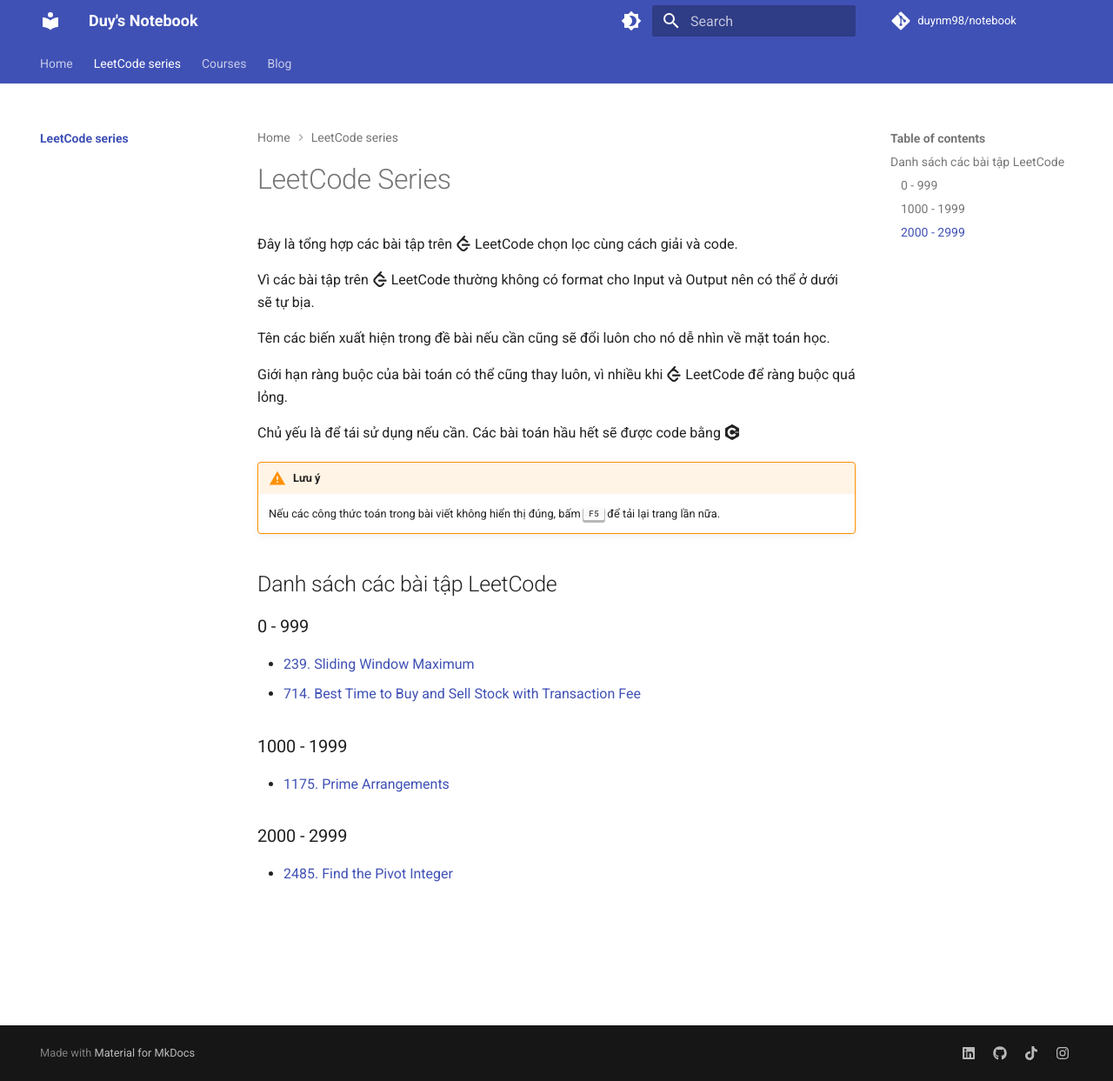
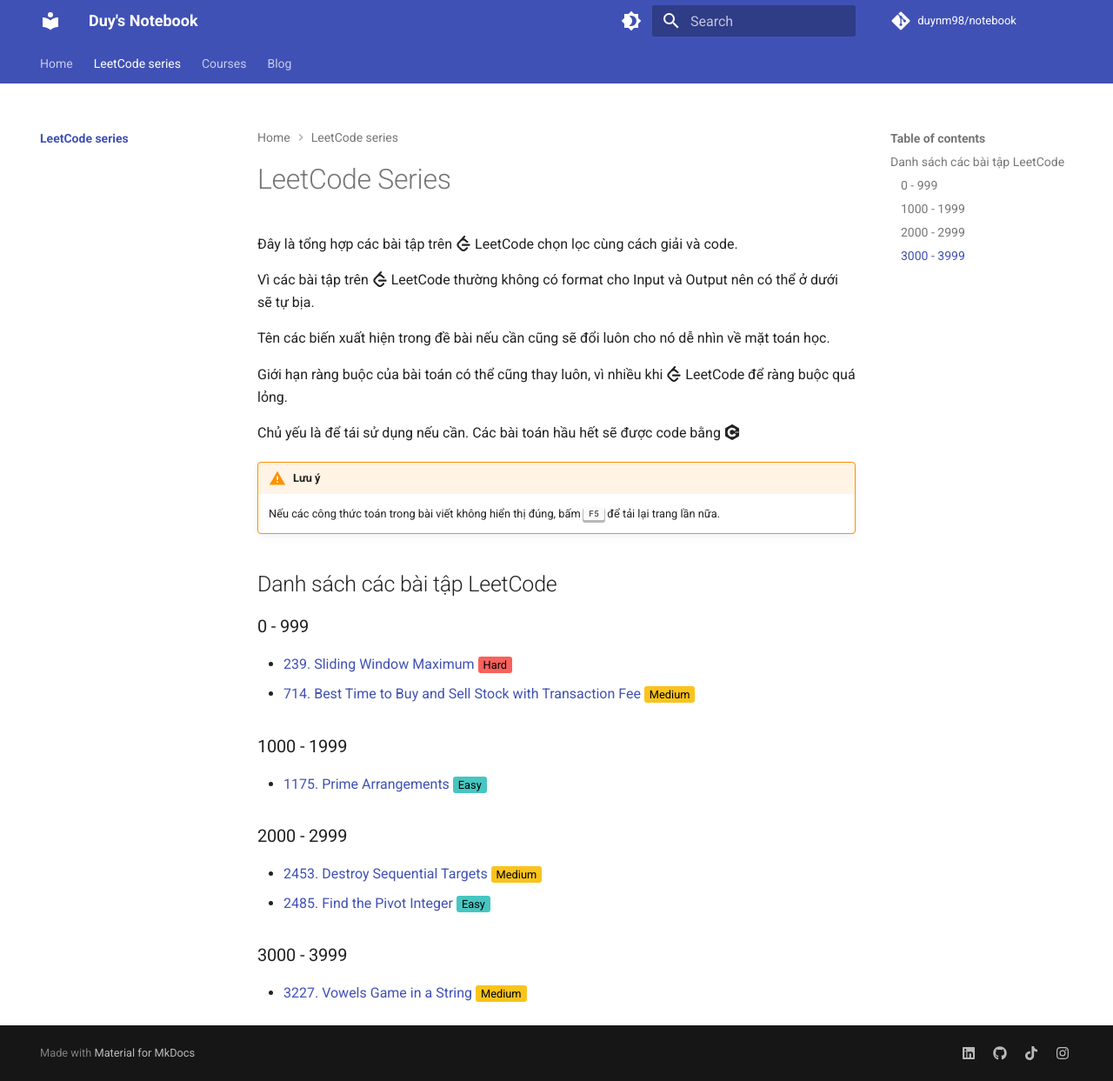
Before and after one commit to duy07t1k23cht/notebook, an MkDocs documentation site: the page built from docs/leetcode/index.md, in a window 1280 px wide and 1243 px high. Shown: the whole window at 87% size. Built offline with MkDocs 1.6.1 and Material for MkDocs 9.7.7, drawn with Linux system fonts in a browser that asks for light colours; comment, search, counter and statistics services are not loaded; some of the changed lines change nothing that is shown.

Commit message:
Some change

````diff
--- /dev/null
+++ b/docs/leetcode/2453.md
@@ -0,0 +1,92 @@
+# 2453. Destroy Sequential Targets
+
+--8<-- "utils/tag-medium.html"
+
+Cho mảng `nums` được đánh số bắt đầu từ $0$ và gồm các số nguyên dương. Mỗi số của mảng `nums` biểu diễn một mục tiêu ở trên trục số. Ngoài ra bạn được cho một số nguyên dương `space`.
+
+Bạn có một cỗ máy có thể tiêu diệt các mục tiêu. Nếu nạp cho máy một số `nums[i]` thì máy sẽ tiêu diệt được tất cả các số nguyên có dạng `nums[i] + c * space`, trong đó `c` là một số nguyên không âm bất kỳ. Bạn muốn tiêu diệu nhiều mục tiêu trong mảng `nums` nhất có thể.
+
+**Yêu cầu:** Hãy tìm giá trị `nums[i]` nhỏ nhất mà bạn có thể nạp cho cỗ máy sao cho số lượng mục tiêu trong mảng `nums` bị tiêu diệt là nhiều nhất.
+
+**Ràng buộc**
+
+- $1 \leq$ `nums.length` $\leq 10^5$
+- $1 \leq$ `nums[i]` $\leq 10^9$
+- $1 \leq$ `space` $\leq 10^9$
+
+**Ví dụ**
+
+!!! quote "Ví dụ 1"
+    ```title="Input"
+    nums = [3,7,8,1,1,5], space = 2
+    ```
+    ```title="Output"
+    1
+    ```
+    Giải thích: Ta chọn `nums[3]` để nạp cho cỗ máy. Cỗ máy sẽ tiêu diệt được 5 mục tiêu là `1`, `3`, `5`, `7`, `9`. Không có cách nào tiêu diệt được nhiều hơn 5 mục tiêu.
+
+!!! quote "Ví dụ 2"
+    ```title="Input"
+    nums = [1,3,5,2,4,6], space = 2
+    ```
+    ```title="Output"
+    1
+    ```
+    Giải thích: Ta chọn `nums[0]` hoặc `nums[3]` để nạp cho cỗ máy, cỗ máy có thể tiêu diệt được 3 mục tiêu. Không có cách nào tiêu diệt được nhiều hơn 3 mục tiêu. Vì `nums[0]` $<$ `nums[3]` nên ta chọn `nums[0]`.
+
+??? info "Link nộp bài"
+
+    [2453. Destroy Sequential Targets](https://leetcode.com/problems/destroy-sequential-targets/description/)
+
+---
+
+??? Success "Solution"
+
+    **Nhận xét:** Khi nạp cho cỗ máy một số `x` thì tất cả các số có cùng số dư với `x` khi chia cho `space` đều sẽ bị tiêu diệt.
+
+    Vậy ta cần tìm `nums[i]` sao cho trong mảng `nums` chứa nhiều số có cùng số dư với nó nhất khi chia cho `space`. Ta làm như sau:
+
+    - Tạo một hash table `counts` trong đó `counts[x]` là số lượng phần tử trong mảng `nums` chia cho `space` dư `x`.
+    - Tìm `maxTarget` là $\max$ của `counts`
+    - Trong các `nums[i]` có `counts[nums[i] % space] == maxTarget`, chọn ra số nhỏ nhất. Đó chính là kết quả bài toán.
+
+??? code
+    === ":simple-cplusplus: C++"
+
+        ```cpp
+        class Solution {
+        public:
+            int destroyTargets(vector<int> &nums, int space) {
+                unordered_map<int, int> counts;
+
+                int maxTarget = 0;
+                for (int i = 0; i < nums.size(); i++) {
+                    int x = nums[i] % space;
+                    maxTarget = max(maxTarget, ++counts[x]);
+                }
+
+                int ans = 1e9;
+                for (int i = 0; i < nums.size(); i++)
+                    if (counts[nums[i] % space] == maxTarget)
+                        ans = min(ans, nums[i]);
+
+                return ans;
+            }
+        };
+        ```
+
+    === ":simple-python: Python"
+
+        ```py
+        class Solution:
+            def destroyTargets(self, nums: List[int], space: int) -> int:
+                counts = defaultdict(int)
+                maxTarget = 0
+
+                for num in nums:
+                    x = num % space
+                    counts[x] += 1
+                    maxTarget = max(maxTarget, counts[x])
+
+                return min(n for n in nums if counts[n % space] == maxTarget)
+        ```
--- /dev/null
+++ b/docs/leetcode/3227.md
@@ -0,0 +1,90 @@
+# 3227. Vowels Game in a String
+
+--8<-- "utils/tag-medium.html"
+
+Alice và Bob đang chơi một trò chơi trên xâu.
+
+Bạn được cho một xâu `s`, Alice và Bob sẽ lần lượt chơi như sau:
+
+- Ở lượt chơi của Alice, phải xoá đi một xâu con khác rỗng của `s` sao cho xâu con đó chứa một số lẻ các nguyên âm.
+- ở lượt chơi của Bob, phải xoá đi một xâu con khác rỗng của `s` sao cho xâu con đó chứa một số chẵn các nguyên âm.
+
+Alice là người chơi trước. Người chơi nào đến lượt của mình không thể thực hiện được yêu cầu sẽ là người thua cuộc.
+
+Trả về `true` nếu Alice là người thắng trong trò chơi. Giả thiết rằng cả 2 người chơi đều chơi một cách tối ưu.
+
+**Ràng buộc:**
+
+- $1 \leq$ `s.length` $\leq 10^5$
+- `s` chỉ bao gồm các chữ cái tiếng Anh viết thường.
+
+**Ví dụ**
+
+!!! quote "Ví dụ 1"
+    ```title="Input"
+    s = "leetcoder"
+    ```
+    ```title="Output"
+    true
+    ```
+    Giải thích:
+
+    - Alice chơi trước, xoá xâu con `leetco`, xâu `s` còn lại `der`
+    - Bob chơi tiếp, chỉ có thể xoá `d` hoặc `r`, xâu `s` còn lại `er` hoặc `de`
+    - Alicie chơi tiếp, dù ở lượt trước Bob có chơi thế nào thì ở lượt này Alice đều có thể xoá toàn bộ xâu `s`
+    - Bob chơi tiếp và không thể thực hiện được lượt chơi của mình, vì thế Alice thắng.
+
+!!! quote "Ví dụ 2"
+    ```title="Input"
+    s = "bbcd"
+    ```
+    ```title="Output"
+    false
+    ```
+    Giải thích: Alice chơi đầu tiên và không thể thực hiện được lượt chơi của mình, vì thế Alice thua.
+
+??? info "Link nộp bài"
+
+    [3227. Vowels Game in a String](https://leetcode.com/problems/vowels-game-in-a-string)
+
+---
+
+??? Success "Solution"
+
+    Dễ thấy nếu `s` không có nguyên âm nào, chắc chắn Alice thua.
+
+    Nếu `s` có $k$ nguyên âm ($k > 0$), ta chia làm 2 trường hợp:
+
+    - Nếu $k$ lẻ, Alice có thể xoá toàn bộ xâu `s` ở lượt đầu tiên và chắc chắn thắng do ở lượt tiếp theo Bob không thể thực hiện lượt chơi của mình.
+    - Nếu $k$ chẵn, Alice có thể thắng bằng cách sau:
+        - Lượt 1: Alice xoá đi 1 nguyên âm bất kỳ. Xâu `s` bây giờ có số nguyên âm là lẻ
+        - Lượt 2: Bob phải xoá đi một số chẵn các nguyên âm, xâu `s` bây giờ có số nguyên âm là lẻ và không thể là xâu rỗng.
+        - Lượt 3: Alice xoá toàn bộ xâu `s`. Xâu `s` bây giờ là xâu rỗng.
+        - Lượt 4: Bob không thể thực hiện lượt chơi của mình. Alice thắng.
+
+    Vậy, Alice thua nếu xâu `s` không có nguyên âm nào và thắng trong trường hợp ngược lại.
+
+
+??? code
+    === ":simple-cplusplus: C++"
+
+        ```cpp
+        class Solution {
+        public:
+            bool doesAliceWin(string s) {
+                for (char c : s)
+                    if (c == 'a' || c == 'i' || c == 'o' || c == 'e' || c == 'u') return true;
+                return false;
+            }
+        };
+        ```
+
+    === ":simple-python: Python"
+
+        ```py
+        class Solution:
+            def doesAliceWin(self, s: str) -> bool:
+                for c in s:
+                    if c in "aoeiu": return True
+                return False
+        ```
--- a/docs/leetcode/index.md
+++ b/docs/leetcode/index.md
@@ -16,13 +16,18 @@
 
 ### 0 - 999
 
-- [239. Sliding Window Maximum](239.md)
-- [714. Best Time to Buy and Sell Stock with Transaction Fee](714.md)
+- [239. Sliding Window Maximum](239.md) <span style="background-color: #f8615c; color: black; padding: 2px 6px; border-radius: 3px; font-size: 0.8em;">Hard</span>
+- [714. Best Time to Buy and Sell Stock with Transaction Fee](714.md) <span style="background-color: #fac31d; color: black; padding: 2px 6px; border-radius: 3px; font-size: 0.8em;">Medium</span>
 
 ### 1000 - 1999
 
-- [1175. Prime Arrangements](1175.md)
+- [1175. Prime Arrangements](1175.md) <span style="background-color: #46c6c2; color: black; padding: 2px 6px; border-radius: 3px; font-size: 0.8em;">Easy</span>
 
 ### 2000 - 2999
 
-- [2485. Find the Pivot Integer](2485.md)
+- [2453. Destroy Sequential Targets](2453.md) <span style="background-color: #fac31d; color: black; padding: 2px 6px; border-radius: 3px; font-size: 0.8em;">Medium</span>
+- [2485. Find the Pivot Integer](2485.md) <span style="background-color: #46c6c2; color: black; padding: 2px 6px; border-radius: 3px; font-size: 0.8em;">Easy</span>
+
+### 3000 - 3999
+
+- [3227. Vowels Game in a String](3227.md) <span style="background-color: #fac31d; color: black; padding: 2px 6px; border-radius: 3px; font-size: 0.8em;">Medium</span>
````
